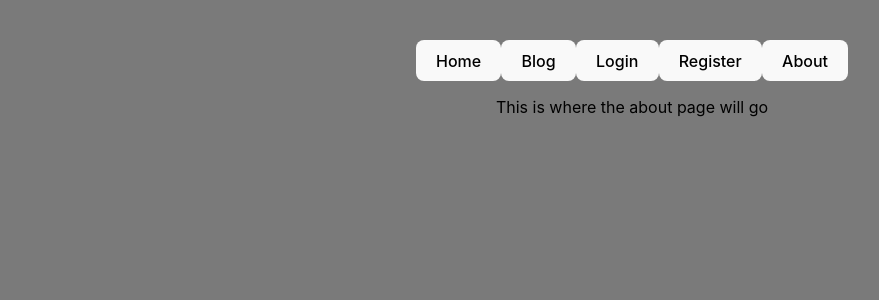
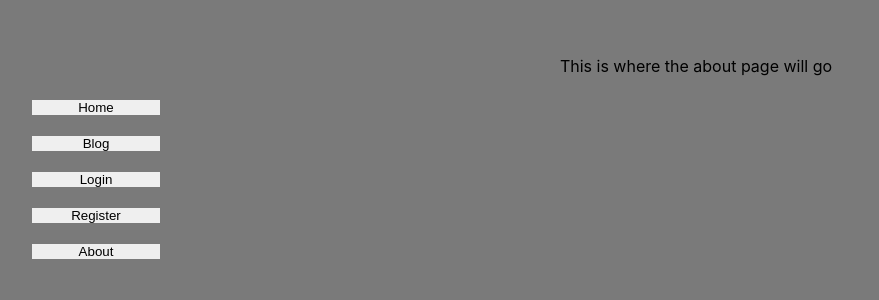
Before and after one commit to mikeski-aa/blog-user-frontend, a React (Vite) app: page /about in a window 1280 px wide. Shown: the top 300 px of the page, without its empty margins (8-887 px from the left). Built offline with nearby package versions, Linux system fonts and the light colour scheme; no server answers.

Commit message:
Some css

```diff
--- a/src/App.jsx
+++ b/src/App.jsx
@@ -41,9 +41,12 @@ const router = createBrowserRouter([
 
 function App() {
   const [authState, setAuthState] = useState(false);
+  const [currentUser, setCurrentUser] = useState("");
 
   return (
-    <AuthContext.Provider value={{ authState, setAuthState }}>
+    <AuthContext.Provider
+      value={{ authState, setAuthState, currentUser, setCurrentUser }}
+    >
       <RouterProvider router={router} />
     </AuthContext.Provider>
   );
--- a/src/components/Nav.jsx
+++ b/src/components/Nav.jsx
@@ -5,6 +5,7 @@ import { useContext } from "react";
 import { useEffect } from "react";
 import { useNavigate } from "react-router-dom";
 import { AuthContext } from "../App";
+import "../styles/Nav.css";
 
 function Nav() {
   const authContext = useContext(AuthContext);
@@ -15,39 +16,26 @@ function Nav() {
     window.location.href = "/";
   };
 
-  // if (isLoading) {
-  //   return (
-  //     <>
-  //       <div className="navBar">
-  //         <Link to="/">
-  //           <button>Home</button>
-  //         </Link>
-  //         <Link to="/blog">
-  //           <button>Blog</button>
-  //         </Link>
-  //         <Link to="/about">
-  //           <button>About</button>
-  //         </Link>
-  //         <button onClick={handleLogout}>Logout</button>
-  //       </div>
-  //     </>
-  //   );
-  // }
-
   if (authContext.authState == true) {
     return (
       <>
         <div className="navBar">
+          <div className="loggedUser">
+            <h4>Welcome</h4>
+            <h3>{authContext.currentUser}</h3>
+          </div>
           <Link to="/">
-            <button>Home</button>
+            <button className="navBtn">Home</button>
           </Link>
           <Link to="/blog">
-            <button>Blog</button>
+            <button className="navBtn">Blog</button>
           </Link>
           <Link to="/about">
-            <button>About</button>
+            <button className="navBtn">About</button>
           </Link>
-          <button onClick={handleLogout}>Logout</button>
+          <button onClick={handleLogout} className="navBtn">
+            Logout
+          </button>
         </div>
       </>
     );
@@ -56,20 +44,21 @@ function Nav() {
   return (
     <>
       <div className="navBar">
+        <div className="loggedUser"></div>
         <Link to="/">
-          <button>Home</button>
+          <button className="navBtn">Home</button>
         </Link>
         <Link to="/blog">
-          <button>Blog</button>
+          <button className="navBtn">Blog</button>
         </Link>
         <Link to="/login">
-          <button>Login</button>
+          <button className="navBtn">Login</button>
         </Link>
         <Link to="/register">
-          <button>Register</button>
+          <button className="navBtn">Register</button>
         </Link>
         <Link to="/about">
-          <button>About</button>
+          <button className="navBtn">About</button>
         </Link>
       </div>
     </>
--- a/src/index.css
+++ b/src/index.css
@@ -5,27 +5,13 @@ body {
 
 #root {
   display: flex;
+}
+
+.mainContent {
+  width: 100vw;
+  display: flex;
   flex-direction: column;
   align-items: center;
-}
-
-button {
-  border-radius: 8px;
-  border: 1px solid transparent;
-  padding: 0.6em 1.2em;
-  font-size: 1em;
-  font-weight: 500;
-  font-family: inherit;
-  background-color: #f9f9f9;
-  cursor: pointer;
-  transition: border-color 0.25s;
-}
-button:hover {
-  border-color: #646cff;
-}
-button:focus,
-button:focus-visible {
-  outline: 4px auto -webkit-focus-ring-color;
 }
 
 /* :root {
--- a/src/pages/About.jsx
+++ b/src/pages/About.jsx
@@ -13,6 +13,7 @@ function About() {
       const result = await Logincheck();
       if (result) {
         authContext.setAuthState(true);
+        authContext.setCurrentUser(result.name);
       }
     }
 
@@ -22,7 +23,9 @@ function About() {
     <>
       <Nav></Nav>
       <div className="mainContent">
-        <p>This is where the about page will go</p>
+        <div>
+          <p>This is where the about page will go</p>
+        </div>
       </div>
     </>
   );
--- a/src/pages/Blog.jsx
+++ b/src/pages/Blog.jsx
@@ -35,6 +35,7 @@ function Blog() {
         if (result) {
           console.log(result);
           authContext.setAuthState(true);
+          authContext.setCurrentUser(result.name);
         }
       } catch (error) {
         console.log(error);
--- a/src/pages/Home.jsx
+++ b/src/pages/Home.jsx
@@ -11,6 +11,7 @@ function Home() {
       const result = await Logincheck();
       if (result) {
         authContext.setAuthState(true);
+        authContext.setCurrentUser(result.name);
       }
     }
 
@@ -20,7 +21,9 @@ function Home() {
   return (
     <>
       <Nav />
-      <p>Welcome to my blog!</p>
+      <div className="mainContent">
+        <p>Welcome to my blog!</p>
+      </div>
     </>
   );
 }
--- a/src/pages/Login.jsx
+++ b/src/pages/Login.jsx
@@ -60,6 +60,8 @@ function Login() {
   return (
     <>
       <Nav></Nav>
+      <div className="mainContent">
+        <h2>Log in</h2>
         <form method="none" onSubmit={(e) => e.preventDefault()}>
           <div>
             <label htmlFor="username">Username</label>
@@ -82,6 +84,7 @@ function Login() {
             Login
           </button>
         </form>
+      </div>
     </>
   );
 }
--- a/src/pages/Register.jsx
+++ b/src/pages/Register.jsx
@@ -56,6 +56,9 @@ function Register() {
   return (
     <>
       <Nav></Nav>
+      <div className="mainContent">
+        <h2>Register</h2>
+
         <form method="none" onSubmit={(e) => e.preventDefault()}>
           <div>
             <label htmlFor="username">Username</label>
@@ -78,6 +81,7 @@ function Register() {
             Register
           </button>
         </form>
+      </div>
     </>
   );
 }
--- a/src/styles/BlogPost.css
+++ b/src/styles/BlogPost.css
@@ -67,3 +67,7 @@
 .newCommenttrue {
   display: block;
 }
+
+.commentContainer {
+  background-color: white;
+}
--- /dev/null
+++ b/src/styles/Nav.css
@@ -0,0 +1,23 @@
+.navBar {
+  display: flex;
+  flex-direction: column;
+  gap: 1rem;
+  align-items: left;
+}
+
+.navBtn {
+  padding: 0;
+  border: 0;
+  width: 10vw;
+}
+
+.loggedUser {
+  height: 5vh;
+}
+
+.loggedUser > h3,
+.loggedUser > h4 {
+  padding: 0;
+  margin: 0;
+  text-align: center;
+}
```
Lines whose indentation alone changed are shown as unchanged.
